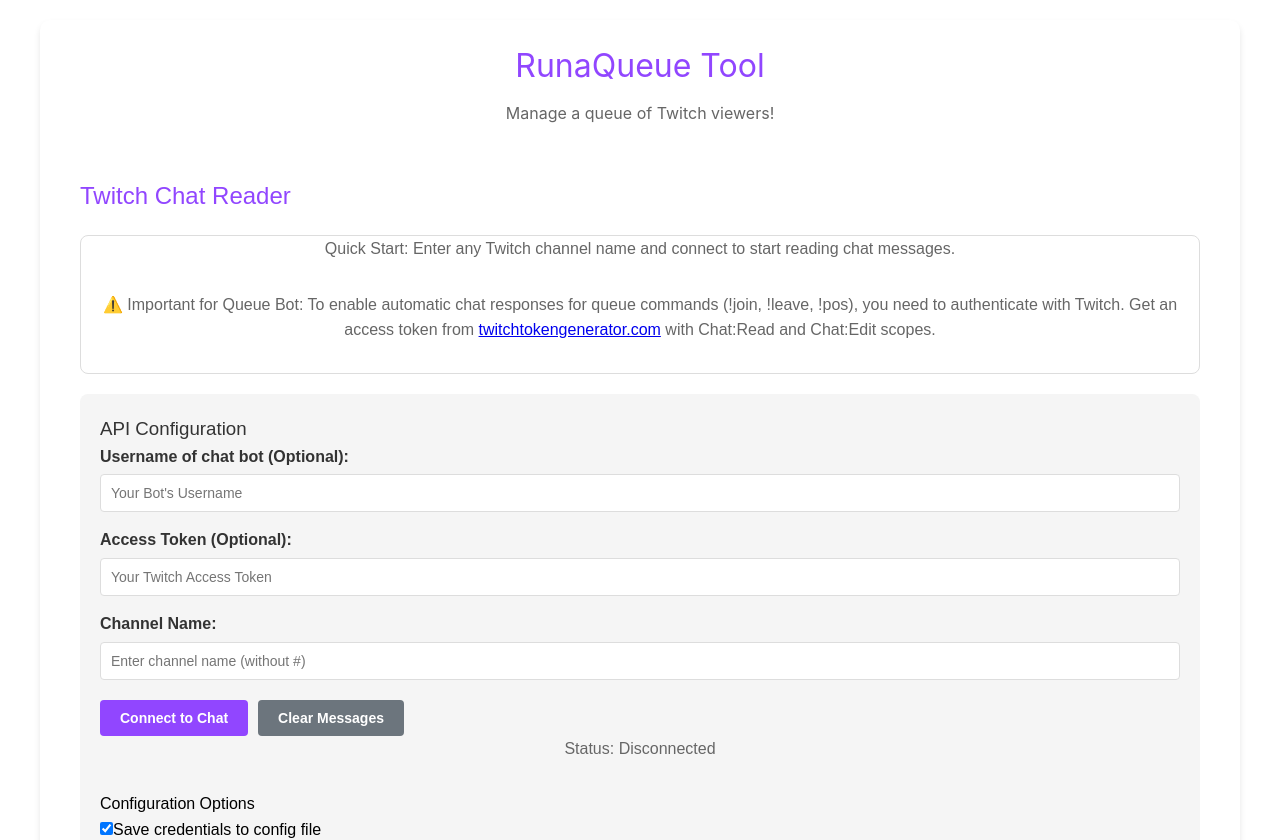
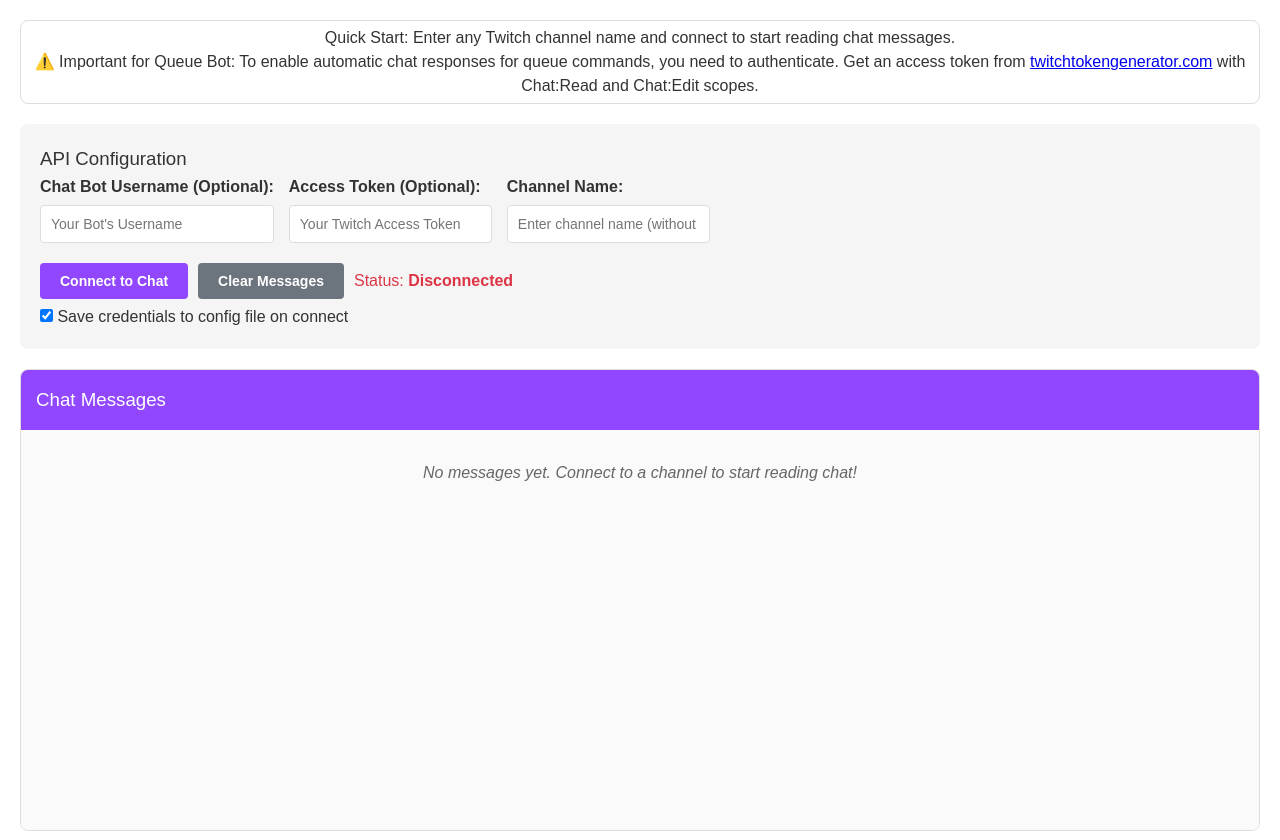
Before and after one commit to master117/TransparencyIssueDemo, a React (Vite) app in the folder src/renderer/: page / in a window 1280 px wide. Shown: the top 840 px of the page. Built offline with nearby package versions, Linux system fonts and the light colour scheme.

Commit message:
Style and Minor Logic fixes

```diff
--- a/src/renderer/src/App.tsx
+++ b/src/renderer/src/App.tsx
@@ -4,8 +4,6 @@
     return (
         <>
             <div className="app-container">
-                <h1>RunaQueue Tool</h1>
-                <p>Manage a queue of Twitch viewers!</p>
                 <TwitchChat />
             </div>
         </>
--- a/src/renderer/src/assets/base.css
+++ b/src/renderer/src/assets/base.css
@@ -11,7 +11,7 @@
     --ev-c-gray-2: #414853;
     --ev-c-gray-3: #32363f;
 
-    --ev-c-text-1: rgba(255, 255, 245, 0.86);
+    --ev-c-text-1: #333;
     --ev-c-text-2: rgba(235, 235, 245, 0.6);
     --ev-c-text-3: rgba(235, 235, 245, 0.38);
 
@@ -24,7 +24,7 @@
 }
 
 :root {
-    --color-background: var(--ev-c-black);
+    --color-background: var(--ev-c-white-soft);
     --color-background-soft: var(--ev-c-black-soft);
     --color-background-mute: var(--ev-c-black-mute);
 
@@ -44,7 +44,6 @@
 }
 
 body {
-    min-height: 100vh;
     color: var(--color-text);
     background: var(--color-background);
     line-height: 1.6;
--- a/src/renderer/src/assets/main.css
+++ b/src/renderer/src/assets/main.css
@@ -2,8 +2,6 @@
 
 body {
     overflow: auto;
-    background: linear-gradient(135deg, #667eea 0%, #764ba2 100%);
-    background: transparent;
     background-size: cover;
     -webkit-user-select: none;
     user-select: none;
@@ -31,16 +29,11 @@
 #root {
     width: 100%;
     min-height: 100vh;
-    padding: 20px;
     box-sizing: border-box;
 }
 
 .app-container {
-    max-width: 1200px;
-    margin: 0 auto;
     background: white;
-    border-radius: 10px;
-    padding: 20px;
     box-shadow: 0 4px 6px rgba(0, 0, 0, 0.1);
 }
 
@@ -187,6 +180,7 @@
 }
 
 @media (max-width: 350px) {
+
     .tip,
     .actions {
         display: none;
--- a/src/renderer/src/assets/twitch-chat.module.scss
+++ b/src/renderer/src/assets/twitch-chat.module.scss
@@ -22,8 +22,14 @@
     }
 }
 
+.inputGroups {
+    display: flex;
+    gap: 15px;
+    flex-wrap: wrap;
+}
+
 .inputGroup {
-    margin-bottom: 15px;
+    min-width: 200px;
 
     label {
         display: block;
@@ -51,6 +57,7 @@
     display: flex;
     gap: 10px;
     margin-top: 20px;
+    align-items: center;
 }
 
 %button-base {
@@ -94,9 +101,6 @@
 }
 
 .connectionStatus {
-    padding: 10px;
-    border-radius: 4px;
-    margin-bottom: 20px;
     font-weight: bold;
 
     &.connected {
@@ -187,10 +191,21 @@
 
 /* Instructions Component Styles */
 .instructions {
+    display: flex;
+    flex-direction: column;
+    align-items: center;
+    justify-content: center;
     margin-bottom: 20px;
+    padding: 5px;
     border: 1px solid #ddd;
     border-radius: 8px;
     overflow: hidden;
+    text-align: center;
+
+    div {
+        text-align: center;
+        line-height: 1.5;
+    }
 }
 
 .instructionsToggle {
@@ -261,5 +276,5 @@
 }
 
 .configOptions {
-    color: black;
+    margin-top: 5px;
 }
--- a/src/renderer/src/components/TwitchChat.tsx
+++ b/src/renderer/src/components/TwitchChat.tsx
@@ -104,7 +104,7 @@
     };
 
     const scrollToBottom = (): void => {
-        messagesEndRef.current?.scrollIntoView({ behavior: "smooth" });
+        messagesEndRef.current?.scrollIntoView({ behavior: "smooth", block: "nearest", inline: "nearest" });
     };
 
     useEffect(() => {
@@ -137,10 +137,10 @@
             };
 
             let clientConfig;
-            // If access token is provided, add identity
-            if (accessToken && accessToken.trim()) {
+            // If access token and username is provided, add identity
+            if (botUsername && botUsername.trim() && accessToken && accessToken.trim()) {
                 const token = accessToken.replace("oauth:", "").trim();
-                const username = botUsername.trim() || `bot_${Math.floor(Math.random() * 100000)}`;
+                const username = botUsername.trim();
                 clientConfig = {
                     ...baseConfig,
                     identity: {
@@ -197,7 +197,7 @@
 
             twitchClient.on("connected", async () => {
                 setIsConnected(true);
-                if (accessToken && accessToken.trim()) {
+                if (botUsername && botUsername.trim() && accessToken && accessToken.trim()) {
                     setConnectionStatus("Connected and authenticated (can send messages)");
                 } else {
                     setConnectionStatus("Connected anonymously (read-only mode)");
@@ -222,6 +222,8 @@
             twitchClient.on("disconnected", () => {
                 setIsConnected(false);
                 setConnectionStatus("Disconnected");
+                setClient(null);
+                setMessages([]);
             });
 
             // Add error handling
@@ -234,20 +236,11 @@
             });
 
             console.log("Twitch connect attempt");
-            console.log(twitchClient);
-            await twitchClient
-                .connect()
-                .then((data) => {
-                    console.log(data);
-                })
-                .catch((err) => {
-                    console.log(err);
-                });
-            console.log(twitchClient);
 
-            console.log("setting client to twitchClient");
+            await twitchClient.connect();
+
+            console.log("Setting client to twitchClient");
             setClient(twitchClient);
-            console.log(client);
         } catch (error) {
             setIsConnected(false);
 
@@ -274,10 +267,6 @@
         if (client) {
             console.log("Disconnect from twitch");
             await client.disconnect();
-            setClient(null);
-            setIsConnected(false);
-            setConnectionStatus("Disconnected");
-            setMessages([]);
         }
     };
 
@@ -305,27 +294,24 @@
 
     return (
         <div className={styles.twitchChat}>
-            <h2>Twitch Chat Reader</h2>
-
             <div className={styles.instructions}>
-                <p>
-                    <strong>Quick Start:</strong>
-                    <span> Enter any Twitch channel name and connect to start reading chat messages.</span>
-                </p>
-                <p>
-                    <strong>⚠️ Important for Queue Bot:</strong> To enable automatic chat responses for queue commands (!join, !leave, !pos), you need
-                    to authenticate with Twitch. Get an access token from{" "}
+                <div>
+                    Quick Start: Enter any Twitch channel name and connect to start reading chat messages.
+                    <br />
+                    ⚠️ Important for Queue Bot: To enable automatic chat responses for queue commands, you need to authenticate. Get an access token
+                    from{" "}
                     <a href="https://twitchtokengenerator.com/" target="_blank" rel="noreferrer noopener">
                         twitchtokengenerator.com
                     </a>{" "}
-                    with Chat:Read and Chat:Edit scopes.
-                </p>
+                    with Chat:Read and Chat:Edit scopes.{" "}
+                </div>
             </div>
 
             <div className={styles.apiSettings}>
                 <h3>API Configuration</h3>
+                <div className={styles.inputGroups}>
                     <div className={styles.inputGroup}>
-                    <label htmlFor="botUsername">Username of chat bot (Optional):</label>
+                        <label htmlFor="botUsername">Chat Bot Username (Optional):</label>
                         <input
                             id="botUsername"
                             type="text"
@@ -359,6 +345,7 @@
                             disabled={isConnected}
                         />
                     </div>
+                </div>
 
                 <div className={styles.buttonGroup}>
                     {!isConnected ? (
@@ -373,29 +360,18 @@
                     <button onClick={clearMessages} className={styles.clearBtn}>
                         Clear Messages
                     </button>
+                    <div className={`${styles.connectionStatus} ${isConnected ? styles.connected : styles.disconnected}`}>
+                        <strong>Status:</strong> {connectionStatus}
                     </div>
-
-                <div className={styles.statusInfo}>
-                    <p>
-                        <strong>Status:</strong> {connectionStatus}
-                    </p>
                 </div>
 
                 <div className={styles.configOptions}>
-                    <h4>Configuration Options</h4>
-                    <div className={styles.checkboxGroup}>
                     <label>
-                            <input type="checkbox" checked={saveCredentials} onChange={(e) => handleSaveCredentialsChange(e.target.checked)} />
-                            Save credentials to config file
+                        <input type="checkbox" checked={saveCredentials} onChange={(e) => handleSaveCredentialsChange(e.target.checked)} /> Save
+                        credentials to config file on connect
                     </label>
                 </div>
             </div>
-            </div>
-
-            <div className={`${styles.connectionStatus} ${isConnected ? styles.connected : styles.disconnected}`}>
-                Status: <span>{isConnected ? "Connected" : "Disconnected"}</span>
-            </div>
-
             <div className={styles.chatContainer}>
                 <h3>Chat Messages</h3>
                 <div className={styles.messagesContainer}>
```
Lines whose indentation alone changed are shown as unchanged.
